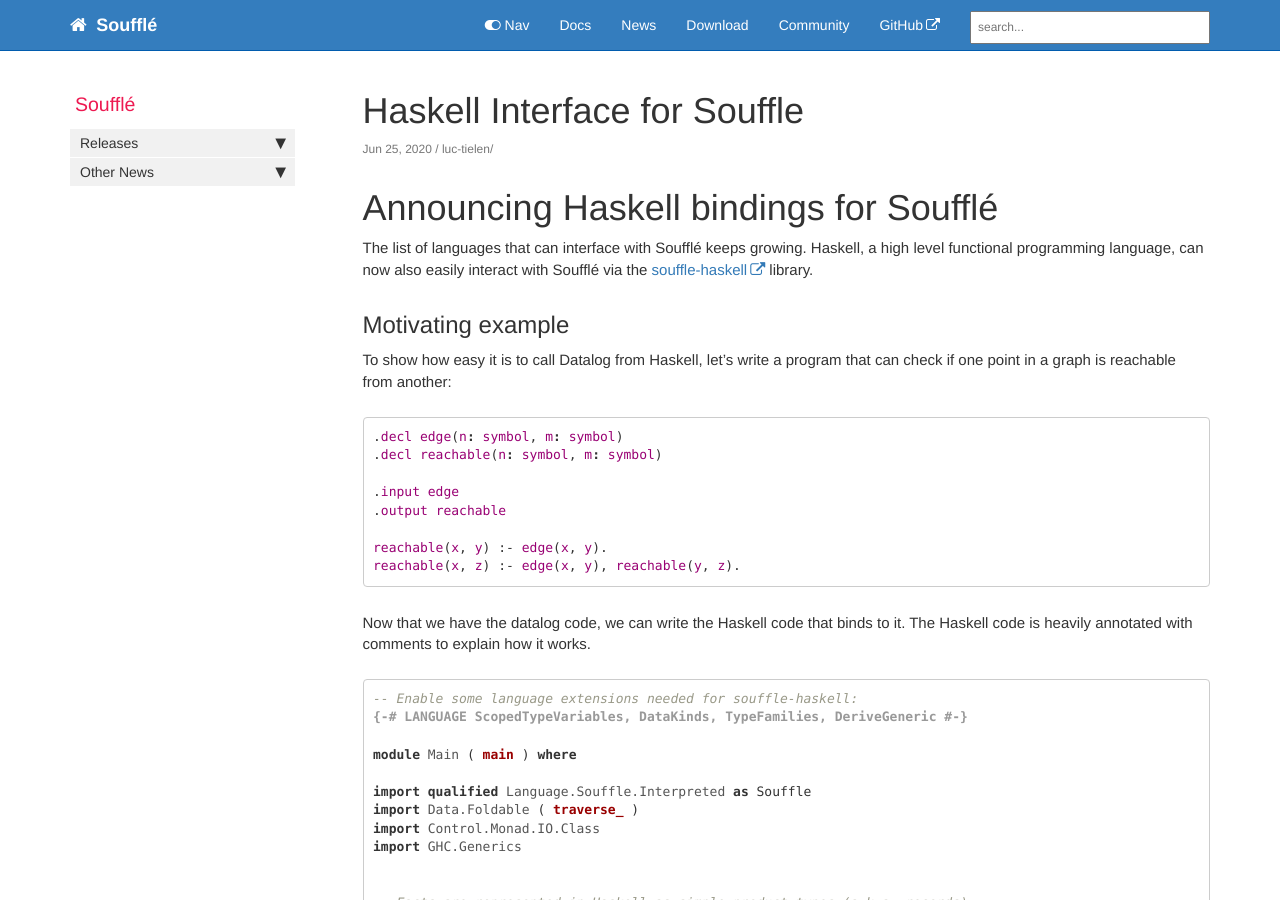
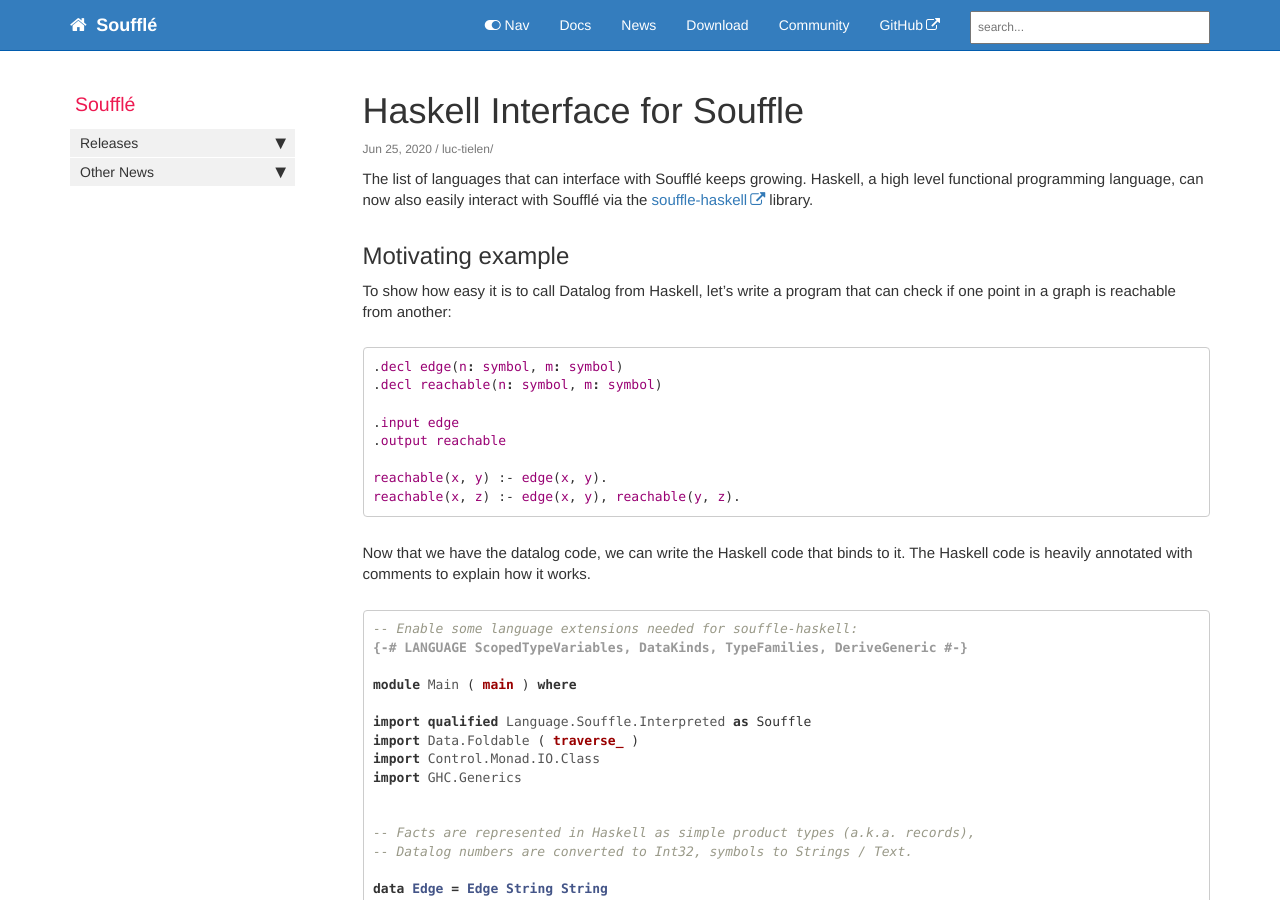
Before and after one commit to souffle-lang/souffle-lang.github.io, a Jekyll site: the page built from _posts/2020-06-25-haskell.md, in a window 1280 px wide and 900 px high. Built offline with Jekyll 4.4.1, drawn with Linux system fonts in a browser that asks for light colours; comment, search, counter and statistics services are not loaded.

Commit message:
Removed double-headings

```diff
--- a/_posts/2020-06-25-haskell.md
+++ b/_posts/2020-06-25-haskell.md
@@ -7,8 +7,6 @@ categories: [extension]
 permalink: haskell.html
 layout: post
 ---
-
-# Announcing Haskell bindings for Soufflé
 
 The list of languages that can interface with Soufflé keeps growing. Haskell, a
 high level functional programming language, can now also easily interact with
```
